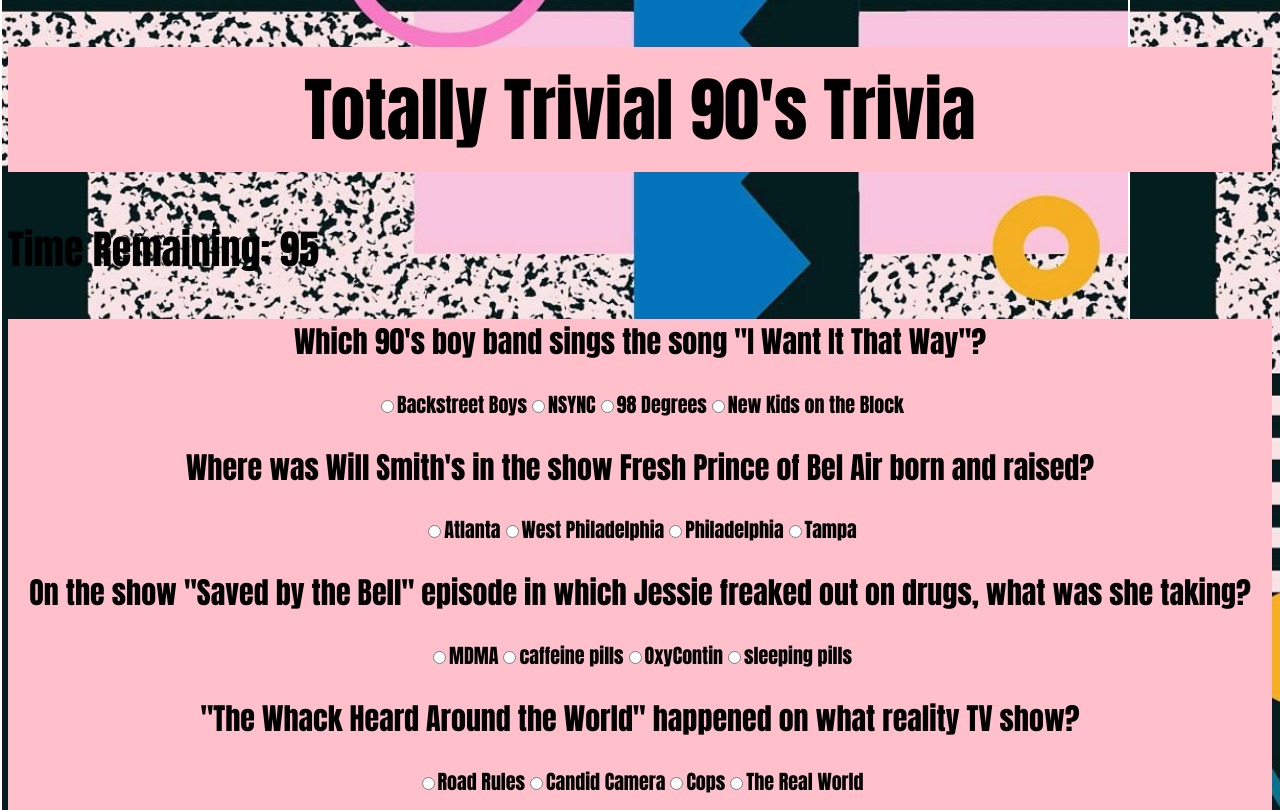
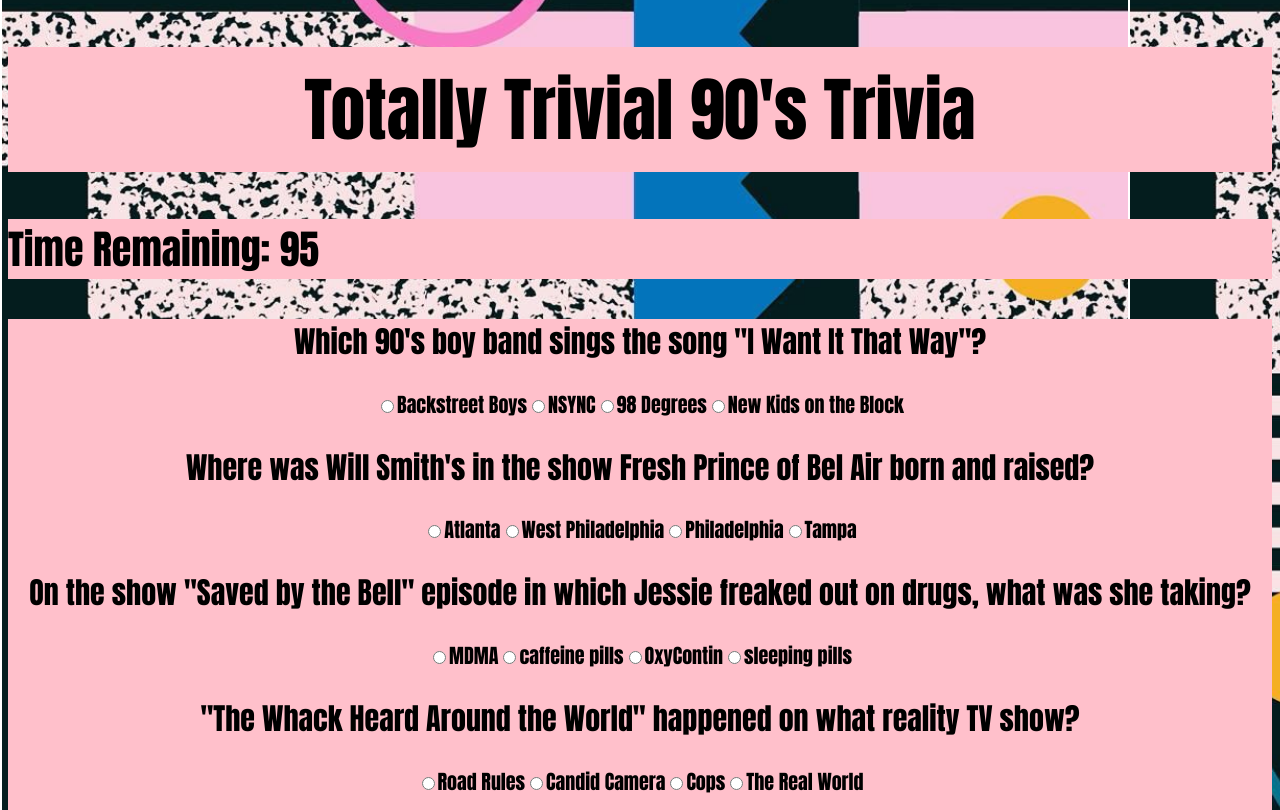
Before and after one commit to mlinderz/TriviaGame, a plain HTML site: page index.html in a window 1280 px wide. Shown: the top 810 px of the page. Drawn offline with nearby package versions, Linux system fonts and the light colour scheme; files whose address does not match are found by name.

Commit message:
more css
more css

```diff
--- a/assets/css/style.css
+++ b/assets/css/style.css
@@ -23,16 +23,15 @@
   }
 
   #questions {
-    background-color:pink;
+    background-color: pink;
     text-align: center;
-    background-color: baby;
     color: black;
     font-family: Impact, Haettenschweiler, 'Arial Narrow Bold', sans-serif;
     font-size: 20px;
   }
 
   #timer {
-    display: flexbox;
+    background-color: pink;
     text-align: left;
     color: black;
     font-family: Impact, Haettenschweiler, 'Arial Narrow Bold', sans-serif;
```
